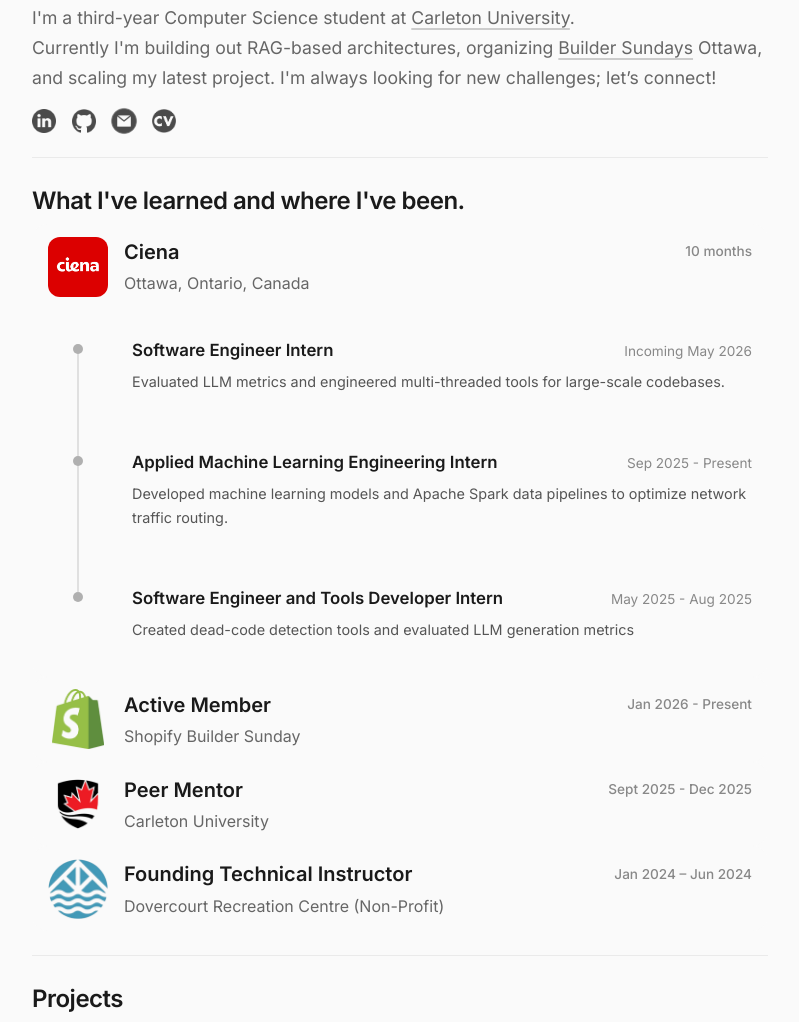
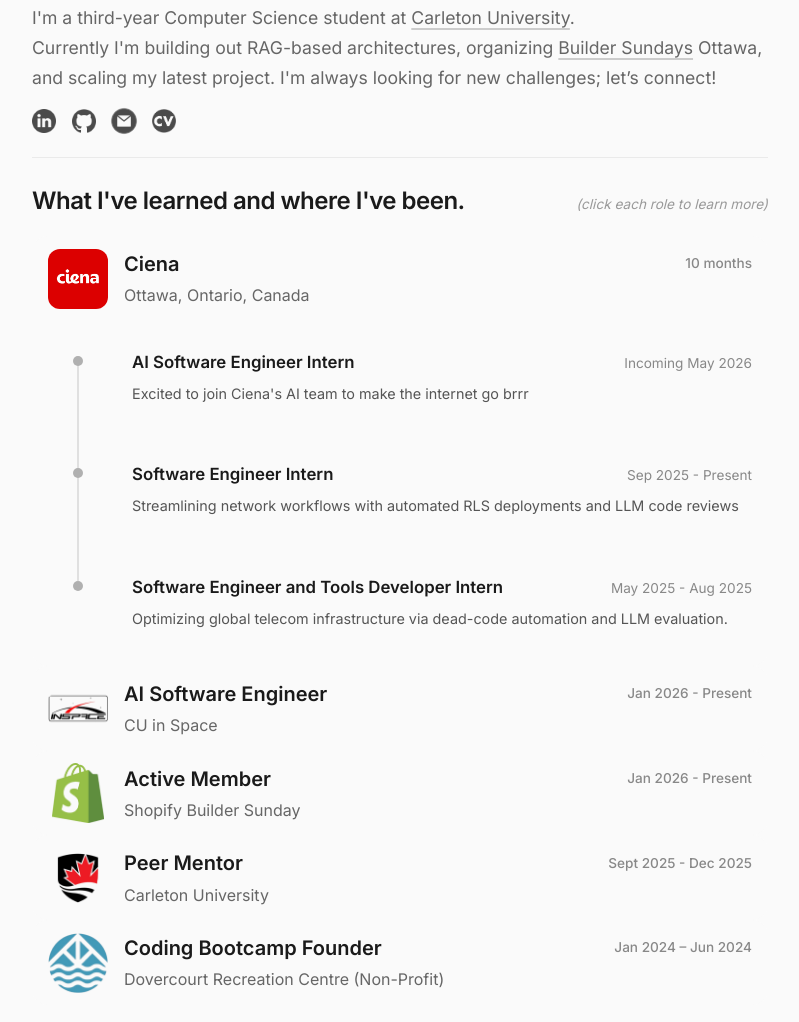
Before and after one commit to Aaryan-Biradar/Portfolio, a plain HTML site: page index.html in a window 1280 px wide. Shown: the part 211-1233 px from the top of the page, without its empty margins (240-1039 px from the left). Drawn offline with Linux system fonts and the light colour scheme.

Commit message:
updated ciena expirence

```diff
--- a/index.html
+++ b/index.html
@@ -49,7 +49,10 @@
         </section>
 
         <section id="experience" class="doc-section">
-            <h2 class="section-title">What I've learned and where I've been.</h2>
+            <div class="section-header-row">
+                <h2 class="section-title" style="margin-bottom:0;">What I've learned and where I've been.</h2>
+                <span class="section-hint">(click each role to learn more)</span>
+            </div>
 
             <div class="exp-list">
                 <!-- Ciena Experience Card (Nested Roles) -->
@@ -73,45 +76,44 @@
 
                         <!-- Nested Roles Timeline -->
                         <div class="nested-roles">
-                            <!-- Software Engineer Intern -->
-                            <div class="role-item" data-modal-title="Software Engineer Intern"
+                            <!-- AI Software Engineer Intern -->
+                            <div class="role-item" data-modal-title="AI Software Engineer Intern"
                                 data-modal-company="Ciena" data-modal-dates="May 2025 - Present"
-                                data-modal-bullets="Evaluated LLM code generation metrics and presented findings to VP-leadership to guide AI roadmaps.||Engineered a multi-threaded Python tool to identify 5,000+ dead functions in large-scale codebases.||Automated Jenkins CI/CD checks and resolved Protocol Buffer errors for stable Agile deployments.||Boosted Core Library test coverage by 20% across 50k+ lines using automated unit test tools.">
+                                data-modal-bullets="Connect to stay updated!">
                                 <div class="role-bg"
                                     style="background-image: url('./assets/Expirences/TempBanner.png'); background-position: right 20%; background-size: 55%;">
                                 </div>
                                 <div class="role-header">
-                                    <h4>Software Engineer Intern</h4>
+                                    <h4>AI Software Engineer Intern</h4>
                                     <span class="role-date">Incoming May 2026</span>
                                 </div>
-                                <p class="role-summary">Evaluated LLM metrics and engineered multi-threaded tools for
-                                    large-scale codebases.</p>
+                                <p class="role-summary">Excited to join Ciena's AI team to make the internet go brrr</p>
                                 <div class="role-tech-stack">
                                     <div class="tech-stack">
                                         <span class="tech-tag">Python</span>
-                                        <span class="tech-tag">LLMs</span>
+                                        <span class="tech-tag">TensorFlow</span>
+                                        <span class="tech-tag">PyTorch</span>
+                                        <span class="tech-tag">Scikit-learn</span>
                                     </div>
                                 </div>
                             </div>
 
-                            <!-- Applied ML Intern -->
-                            <div class="role-item" data-modal-title="Applied Machine Learning Engineering Intern"
+                            <!-- SWE Intern -->
+                            <div class="role-item" data-modal-title="Software Engineer Intern"
                                 data-modal-company="Ciena" data-modal-dates="Jan 2025 - Sep 2025"
-                                data-modal-bullets="Developed and deployed machine learning models to optimize network traffic routing, achieving a 15% reduction in latency.||Collaborated with cross-functional teams to integrate AI-driven telemetry analysis into core product offerings.||Implemented data pipelines using Apache Spark and Airflow to process terabytes of network logs daily.">
+                                data-modal-bullets="Working hard">
                                 <div class="role-bg"
                                     style="background-image: url('./assets/Expirences/CienaBanner2.jpg'); background-position: right 20%; background-size: 55%;">
                                 </div>
                                 <div class="role-header">
-                                    <h4>Applied Machine Learning Engineering Intern</h4>
+                                    <h4>Software Engineer Intern</h4>
                                     <span class="role-date">Sep 2025 - Present</span>
                                 </div>
-                                <p class="role-summary">Developed machine learning models and Apache Spark data
-                                    pipelines to optimize network traffic routing.</p>
+                                <p class="role-summary">Streamlining network workflows with automated RLS deployments
+                                    and LLM code reviews</p>
                                 <div class="role-tech-stack">
                                     <div class="tech-stack">
-                                        <span class="tech-tag">Apache Spark</span>
-                                        <span class="tech-tag">Airflow</span>
-                                        <span class="tech-tag">Machine Learning</span>
+                                        <span class="tech-tag">Follow my journey to find out!</span>
                                     </div>
                                 </div>
                             </div>
@@ -119,7 +121,7 @@
                             <!-- Backend Intern -->
                             <div class="role-item" data-modal-title="Software Engineer and Tools Developer Intern"
                                 data-modal-company="Ciena" data-modal-dates="May 2024 - Jan 2025"
-                                data-modal-bullets="Overhauled the entire API Deprecation Streaming Pipeline. Achieved a better API Breaking Changes Data flow.||Optimized RESTful microservices reducing average response time by 30%.||Participated in agile ceremonies and contributed to technical design documentation.">
+                                data-modal-bullets="Evaluated LLM code generation metrics and presented findings to VP-leadership to guide AI roadmaps.||Engineered a multi-threaded Python tool to identify 5,000+ dead functions in large-scale codebases.||Automated Jenkins CI/CD checks and resolved Protocol Buffer errors for stable Agile deployments.||Boosted Core Library test coverage by 20% across 50k+ lines using automated unit test tools.">
                                 <div class="role-bg"
                                     style="background-image: url('./assets/Expirences/CienaBanner.png'); background-position: right 25%; background-size: 55%;">
                                 </div>
@@ -127,7 +129,8 @@
                                     <h4>Software Engineer and Tools Developer Intern</h4>
                                     <span class="role-date">May 2025 - Aug 2025</span>
                                 </div>
-                                <p class="role-summary">Created dead-code detection tools and evaluated LLM generation metrics</p>
+                                <p class="role-summary">Optimizing global telecom infrastructure via dead-code
+                                    automation and LLM evaluation.</p>
                                 <div class="role-tech-stack">
                                     <div class="tech-stack">
                                         <span class="tech-tag">RESTful APIs</span>
@@ -142,10 +145,42 @@
                 </div>
             </div>
 
+            <!-- CU in Space Experience Card -->
+            <div class="exp-card" data-modal-title="AI Software Engineer" data-modal-company="CU in Space"
+                data-modal-dates="Jan 2026 - Present"
+                data-modal-bullets="Engineering a Hybrid Search Engine by initializing a vector database and implementing keyword and semantic search to ensure accurate document retrieval. || Designing AI Logic and Safety Layers to create Confidence Gate thresholds and automated citation systems that prevent hallucinations in technical rocketry data.">
+                <!-- Placeholder background (can use solid color or another image if preferred) -->
+                <div class="exp-bg"
+                    style="background-color: #f1f1f1; background-position: right 20%; background-size: cover;">
+                </div>
+
+                <div class="exp-content">
+                    <div class="exp-header">
+                        <div class="exp-logo">
+                            <img src="./assets/Expirences/CUinSpace.png" alt="CU in Space Logo" class="company-logo">
+                        </div>
+                        <div class="exp-titles">
+                            <div class="exp-title-row">
+                                <h3>AI Software Engineer</h3>
+                                <span class="exp-date">Jan 2026 - Present</span>
+                            </div>
+                            <p>CU in Space</p>
+                        </div>
+                    </div>
+
+                    <div class="exp-details">
+                        <div class="tech-stack">
+                            <span class="tech-tag">Python</span>
+                            <span class="tech-tag">Machine Learning</span>
+                        </div>
+                    </div>
+                </div>
+            </div>
+
             <!-- Shopify Experience Card -->
             <div class="exp-card" data-modal-title="Active Member" data-modal-company="Shopify Builder Sunday"
                 data-modal-dates="Jan 2026 - Present"
-                data-modal-bullets="Led organizing efforts for Shopify Builder Sunday's new Ottawa Chapter.||Facilitated technical workshops and networking events for local developers and entrepreneurs.||Collaborated with industry partners to secure sponsorships and venue spaces.">
+                data-modal-bullets="Initiated the expansion of Builder Sundays to Ottawa by identifying a gap in the local tech scene and mobilizing a community of 50+ developers and founders.">
                 <!-- Placeholder background (can use solid color or another image if preferred) -->
                 <div class="exp-bg"
                     style="background-color: #f1f1f1; background-position: right 20%; background-size: cover;">
@@ -210,8 +245,8 @@
             </div>
 
             <!-- Example Card 2 -->
-            <div class="exp-card" data-modal-title="Founding Technical Instructor"
-                data-modal-company="Dovercourt Recreation Centre (Non-Profit)" data-modal-dates="Jan 2024 – Jun 2024"
+            <div class="exp-card" data-modal-title="Coding Bootcamp Founder"
+                data-modal-company="Dovercourt Recreation Centre" data-modal-dates="Jan 2024 – Jun 2024"
                 data-modal-bullets="Designed a 20-week Python curriculum covering Recursion and Big-O notation for 25+ youth students.||Founded and launched a youth coding program to provide accessible technical education within the community.||Mentored 25+ students in computational thinking and foundational programming through hands-on Python labs.">
                 <div class="exp-bg"
                     style="background-image: url('./assets/Expirences/DCRbanner.png'); background-position: right 40%; background-size: 60%;">
@@ -225,7 +260,7 @@
                         </div>
                         <div class="exp-titles">
                             <div class="exp-title-row">
-                                <h3>Founding Technical Instructor</h3>
+                                <h3>Coding Bootcamp Founder</h3>
                                 <span class="exp-date">Jan 2024 – Jun 2024</span>
                             </div>
                             <p>Dovercourt Recreation Centre (Non-Profit)</p>
@@ -262,8 +297,8 @@
                             <h3>Amplify</h3>
                             <img src="./assets/Icons/github.png" alt="GitHub Repository" class="project-icon">
                         </div>
-                        <p class="project-desc">A platform that integrates Git with real-time incident responses and
-                            analytics.</p>
+                        <p class="project-desc">E-commerce AI dynamically updating UIs in real-time to boost conversion.
+                        </p>
                         <div class="tech-stack">
                             <span class="tech-tag">React</span>
                             <span class="tech-tag">Node.js</span>
@@ -285,8 +320,7 @@
                             <h3>TutorLink</h3>
                             <img src="./assets/Icons/github.png" alt="GitHub Repository" class="project-icon">
                         </div>
-                        <p class="project-desc">A peer‑to‑peer tutoring platform connecting university students with
-                            top-performing tutors from their own campus.</p>
+                        <p class="project-desc">A peer‑to‑peer tutoring platform connecting students with tutors.</p>
                         <div class="tech-stack">
                             <span class="tech-tag">React</span>
                             <span class="tech-tag">TypeScript</span>
--- a/style.css
+++ b/style.css
@@ -92,9 +92,25 @@
 .section-title {
     font-size: 1.5rem;
     font-weight: 600;
-    margin-bottom: 0.25rem;
+    margin-bottom: 0;
     color: #1a1a1a;
     letter-spacing: -0.5px;
+}
+
+.section-header-row {
+    display: flex;
+    justify-content: space-between;
+    align-items: baseline;
+    margin-bottom: 1rem;
+}
+
+.section-hint {
+    font-size: 0.85rem;
+    color: #999;
+    font-weight: 400;
+    font-style: italic;
+    white-space: nowrap;
+    margin-left: 1rem;
 }
 
 /* Hero Stacking */
@@ -868,7 +884,7 @@
 .modal-header {
     display: flex;
     justify-content: space-between;
-    align-items: flex-start;
+    align-items: baseline;
     margin-bottom: 2rem;
     padding-right: 2rem;
     /* space for close button */
```
Also changed, not shown: assets/Expirences/CUinSpace.png (added), assets/Expirences/CuInSpaceBanner.png (added).
